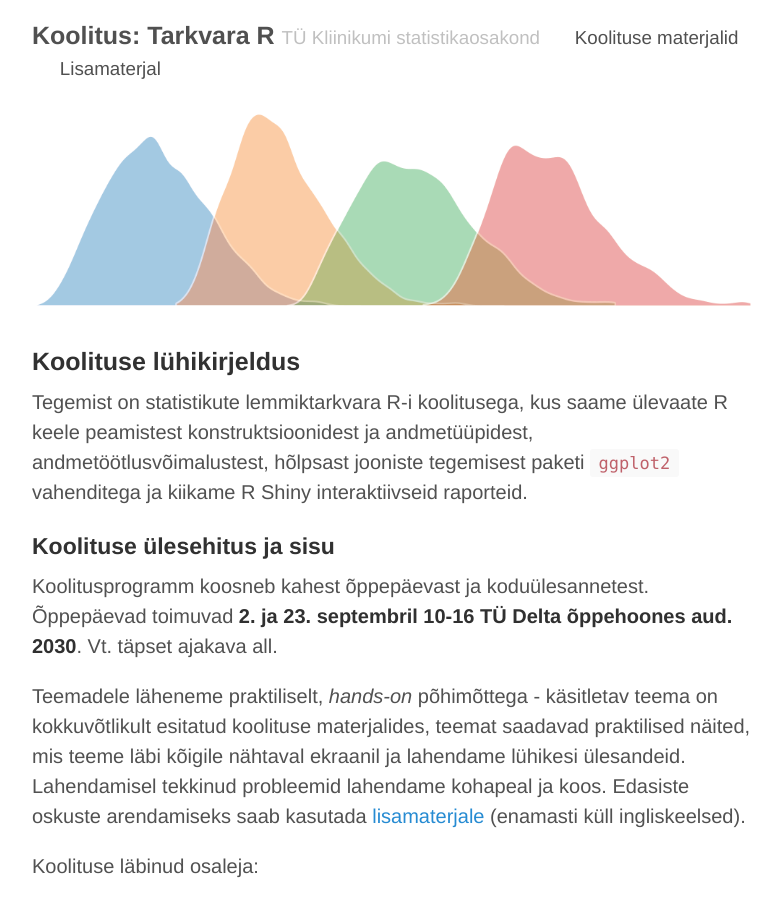
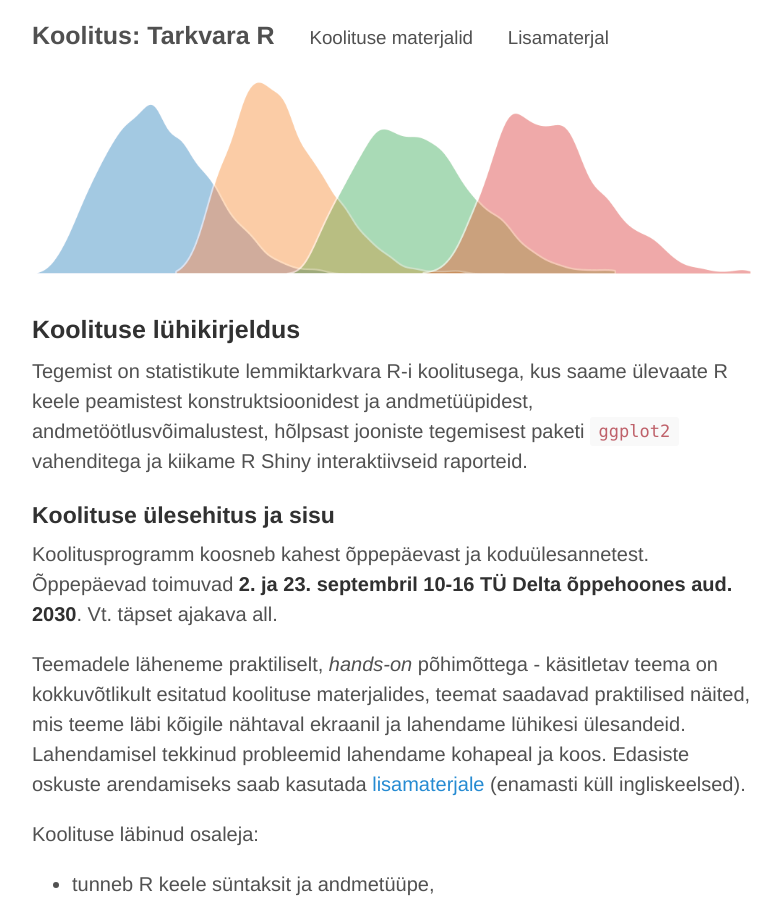
Before and after one commit to Rkursus/tykliinikum, a Jekyll site: the page built from index.md, in a window 1280 px wide and 900 px high. Shown: the whole window, without its empty margins (248-1030 px from the left). Built offline with Jekyll 4.4.1, drawn with Linux system fonts in a browser that asks for light colours; our own code applies the rules of GitHub Pages for plain Markdown files; part of the change alters nothing that is shown.

Commit message:
Update _config.yml

```diff
--- a/_config.yml
+++ b/_config.yml
@@ -6,7 +6,7 @@ theme:            jekyll-theme-minimal
 
 # Setup
 title:            "Koolitus: Tarkvara R"
-tagline:          TÜ Kliinikumi statistikaosakond
+#tagline:          TÜ Kliinikumi statistikaosakond
 url:              http://rkursus.github.io/
 paginate:         1
 baseurl:          /tykliinikum
```
